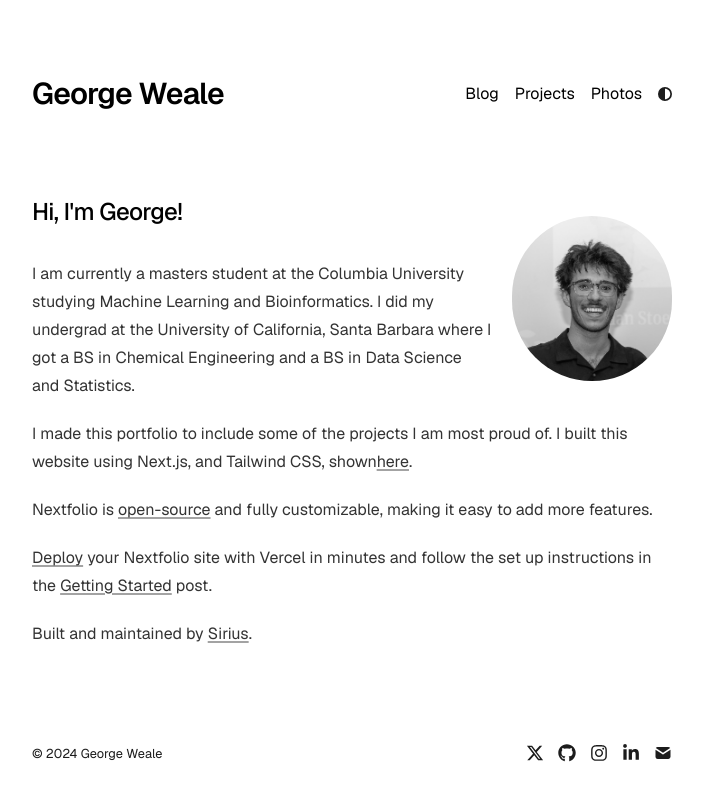
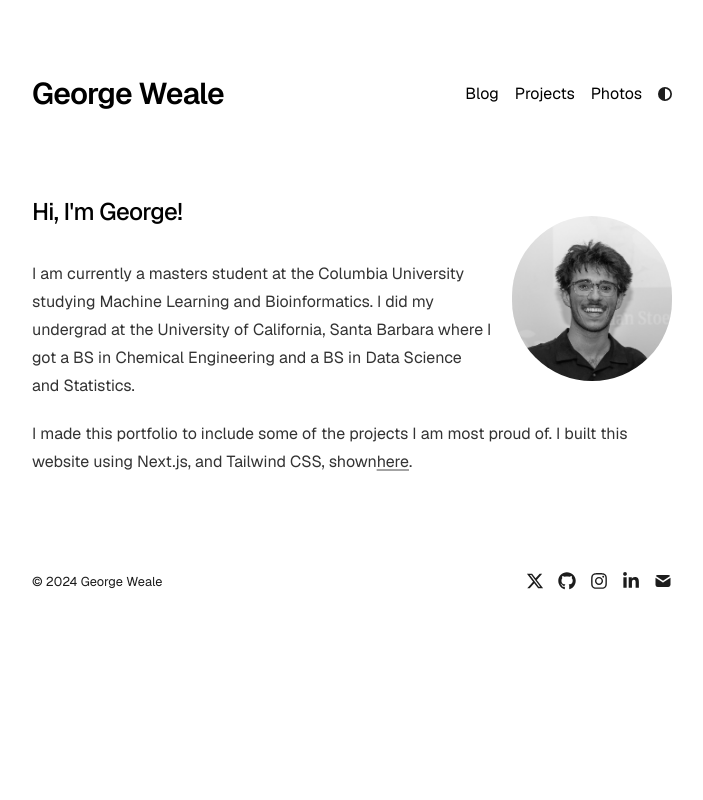
Before and after one commit to GWeale/georgeweale_port, a Next.js app: page / in a window 1280 px wide. Shown: the top 800 px of the page, without its empty margins (288-991 px from the left). Built offline with nearby package versions, Linux system fonts and the light colour scheme.

Commit message:
added bio and updated config

```diff
--- a/app/page.tsx
+++ b/app/page.tsx
@@ -36,31 +36,6 @@ export default function Page() {
           </a>
           .
         </p>
-        <p>
-          Nextfolio is{" "}
-          <a href={socialLinks.github} target="_blank">
-            open-source
-          </a>{" "}
-          and fully customizable, making it easy to add more features.
-        </p>
-        <p>
-          <a
-            href="https://vercel.com/new/clone?repository-url=https%3A%2F%2Fgithub.com%2F1msirius%2FNextfolio"
-            target="_blank"
-          >
-            Deploy
-          </a>{" "}
-          your Nextfolio site with Vercel in minutes and follow the set up
-          instructions in the{" "}
-          <a href="/blog/getting-started">Getting Started</a> post.
-        </p>
-        <p>
-          Built and maintained by{" "}
-          <a href="https://imsirius.xyz/" target="_blank">
-            Sirius
-          </a>
-          .
-        </p>
       </div>
     </section>
   );
```
